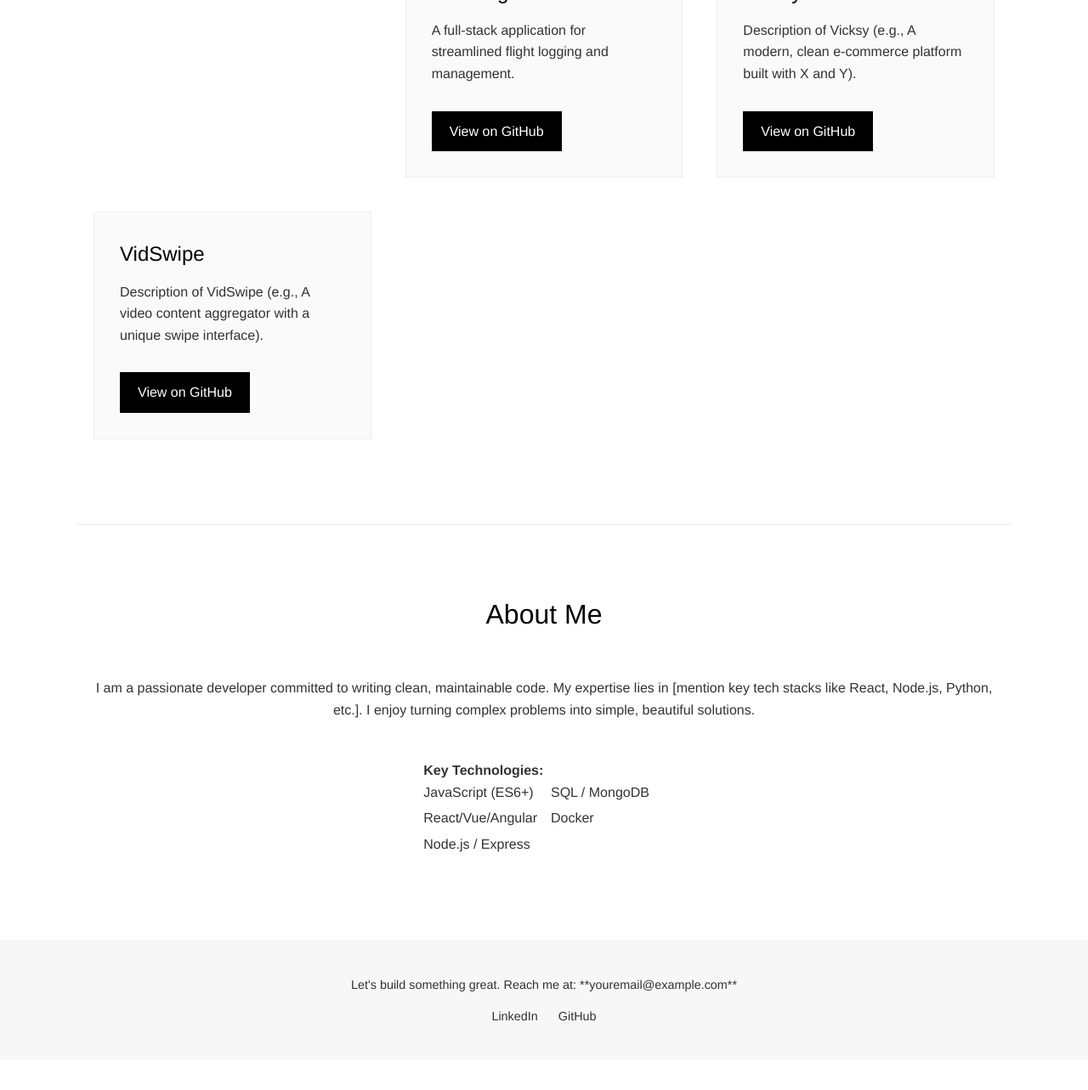
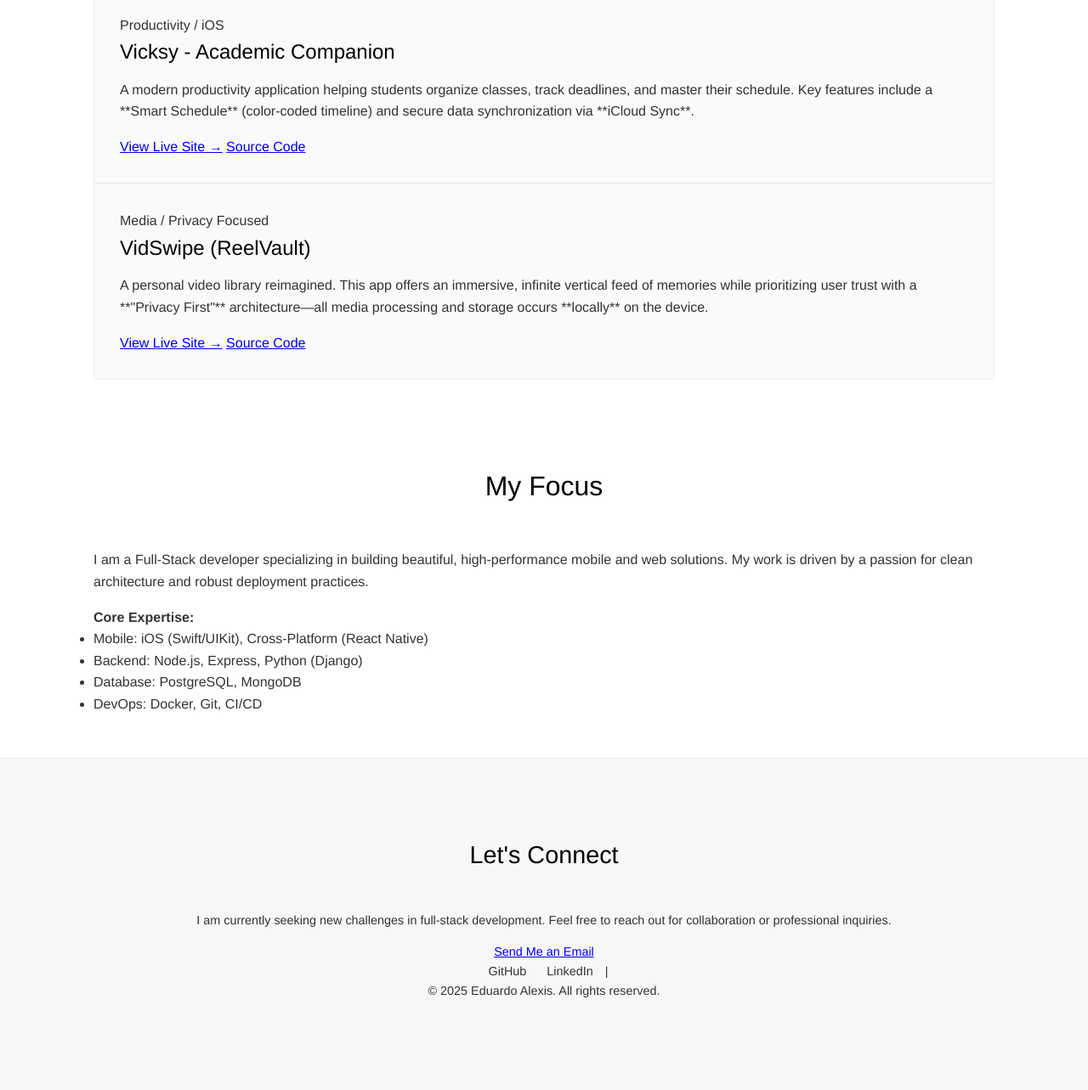
Before and after one commit to EduAlexxis/Portafolio, a plain HTML site: page index.html in a window 1280 px wide. Shown: the part 748-2031 px from the top of the page at 85% size. Before the commit the page ends 1996 px from the top, so only its background shows below. Drawn offline with Linux system fonts and the light colour scheme.

Commit message:
Update portfolio details and structure in index.html

```diff
--- a/index.html
+++ b/index.html
@@ -3,67 +3,99 @@
 <head>
     <meta charset="UTF-8">
     <meta name="viewport" content="width=device-width, initial-scale=1.0">
-    <title>Your Name | Portfolio</title>
+    <title>Eduardo Alexis | Full-Stack Developer</title>
     <link rel="stylesheet" href="style.css">
     </head>
 <body>
-    <header>
-        <div class="logo">Eduardo Alexis</div>
-        <nav>
-            <a href="#projects">Projects</a>
+
+    <header class="main-header">
+        <a href="#" class="logo">EDUARDO ALEXIS</a>
+        <nav class="main-nav">
+            <a href="#projects">Work</a>
             <a href="#about">About</a>
-            <a href="#contact">Contact</a>
+            <a href="#contact" class="nav-cta">Contact</a>
         </nav>
     </header>
 
-    <section class="hero">
-        <h1>Full-Stack Developer. Innovator.</h1>
-        <p>Building clean, scalable, and user-focused applications.</p>
+    <section class="hero-section">
+        <div class="hero-content">
+            <p class="subtitle">Innovating at the intersection of mobile and enterprise.</p>
+            <h1>Building Applications That Solve Real-World Problems.</h1>
+            <a href="#projects" class="primary-cta">View Featured Projects &darr;</a>
+        </div>
     </section>
 
-    <section id="projects" class="container projects">
+    <section id="projects" class="projects-section">
+        <div class="container">
             <h2>Featured Work</h2>
 
             <div class="project-card">
+                <div class="project-details">
+                    <span class="tag">Aviation / Enterprise Mobile</span>
                     <h3>AeroLog-MX</h3>
-            <p>A full-stack application for streamlined flight logging and management.</p>
-            <a href="https://github.com/EduAlexxis/AeroLog-MX.git" target="_blank" class="cta-button">View on GitHub</a>
+                    <p>The Intelligent Logbook for Aviation Professionals. Built for the hangar floor, it uses **on-device OCR** to seamlessly scan part numbers, provides visual evidence logging, and ensures audit-ready compliance via secure **iCloud Sync**.</p>
+                    <a href="https://edualexxis.github.io/AeroLog-MX/home.html" target="_blank" class="project-link">View Live Site &rarr;</a>
+                    <a href="https://github.com/EduAlexxis/AeroLog-MX.git" target="_blank" class="project-link secondary">Source Code</a>
+                </div>
+                <div class="project-visual mockup-aerolog"></div>
+            </div>
+
+            <div class="project-card reverse">
+                 <div class="project-visual mockup-vicksy"></div>
+                <div class="project-details">
+                    <span class="tag">Productivity / iOS</span>
+                    <h3>Vicksy - Academic Companion</h3>
+                    <p>A modern productivity application helping students organize classes, track deadlines, and master their schedule. Key features include a **Smart Schedule** (color-coded timeline) and secure data synchronization via **iCloud Sync**.</p>
+                    <a href="https://edualexxis.github.io/Vicksy/" target="_blank" class="project-link">View Live Site &rarr;</a>
+                    <a href="https://github.com/EduAlexxis/Vicksy.git" target="_blank" class="project-link secondary">Source Code</a>
+                </div>
             </div>
 
             <div class="project-card">
-            <h3>Vicksy</h3>
-            <p>Description of Vicksy (e.g., A modern, clean e-commerce platform built with X and Y).</p>
-            <a href="https://github.com/EduAlexxis/Vicksy.git" target="_blank" class="cta-button">View on GitHub</a>
+                <div class="project-details">
+                    <span class="tag">Media / Privacy Focused</span>
+                    <h3>VidSwipe (ReelVault)</h3>
+                    <p>A personal video library reimagined. This app offers an immersive, infinite vertical feed of memories while prioritizing user trust with a **"Privacy First"** architecture—all media processing and storage occurs **locally** on the device.</p>
+                    <a href="https://edualexxis.github.io/VidSwipe/" target="_blank" class="project-link">View Live Site &rarr;</a>
+                    <a href="https://github.com/EduAlexxis/VidSwipe.git" target="_blank" class="project-link secondary">Source Code</a>
                 </div>
-
-        <div class="project-card">
-            <h3>VidSwipe</h3>
-            <p>Description of VidSwipe (e.g., A video content aggregator with a unique swipe interface).</p>
-            <a href="https://github.com/EduAlexxis/VidSwipe.git" target="_blank" class="cta-button">View on GitHub</a>
+                <div class="project-visual mockup-vidswipe"></div>
+            </div>
         </div>
     </section>
 
-    <section id="about" class="container about">
-        <h2>About Me</h2>
-        <p>I am a passionate developer committed to writing clean, maintainable code. My expertise lies in [mention key tech stacks like React, Node.js, Python, etc.]. I enjoy turning complex problems into simple, beautiful solutions.</p>
-        <div class="skills">
-            <h4>Key Technologies:</h4>
+    <section id="about" class="about-section">
+        <div class="container">
+            <h2>My Focus</h2>
+            <div class="about-grid">
+                <p class="bio-text">I am a Full-Stack developer specializing in building beautiful, high-performance mobile and web solutions. My work is driven by a passion for clean architecture and robust deployment practices.</p>
+                <div class="skills-list">
+                    <h4>Core Expertise:</h4>
                     <ul>
-                <li>JavaScript (ES6+)</li>
-                <li>React/Vue/Angular</li>
-                <li>Node.js / Express</li>
-                <li>SQL / MongoDB</li>
-                <li>Docker</li>
+                        <li>Mobile: iOS (Swift/UIKit), Cross-Platform (React Native)</li>
+                        <li>Backend: Node.js, Express, Python (Django)</li>
+                        <li>Database: PostgreSQL, MongoDB</li>
+                        <li>DevOps: Docker, Git, CI/CD</li>
                     </ul>
+                </div>
+            </div>
         </div>
     </section>
 
     <footer id="contact">
-        <p>Let's build something great. Reach me at: **youremail@example.com**</p>
+        <div class="container">
+            <h2 class="contact-title">Let's Connect</h2>
+            <p>I am currently seeking new challenges in full-stack development. Feel free to reach out for collaboration or professional inquiries.</p>
+            <a href="mailto:youremail@example.com" class="primary-cta">Send Me an Email</a>
+
             <div class="social-links">
-            <a href="#" target="_blank">LinkedIn</a>
                 <a href="https://github.com/EduAlexxis" target="_blank">GitHub</a>
+                <a href="#">LinkedIn</a>
+                <span>|</span>
+                <p>&copy; 2025 Eduardo Alexis. All rights reserved.</p>
+            </div>
         </div>
     </footer>
+
 </body>
 </html>
```
Lines whose indentation alone changed are shown as unchanged.
